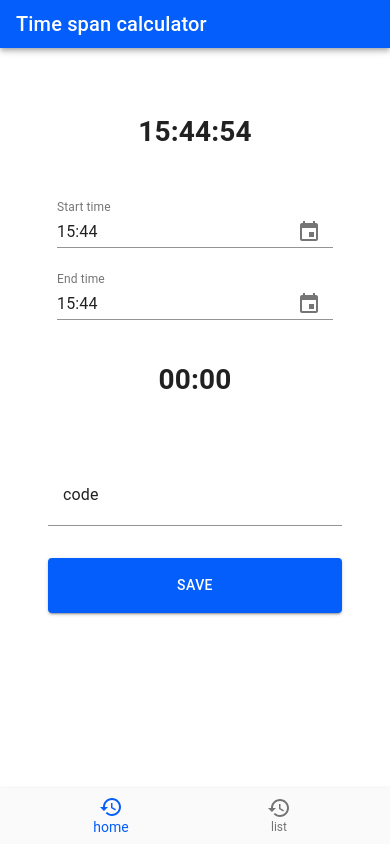
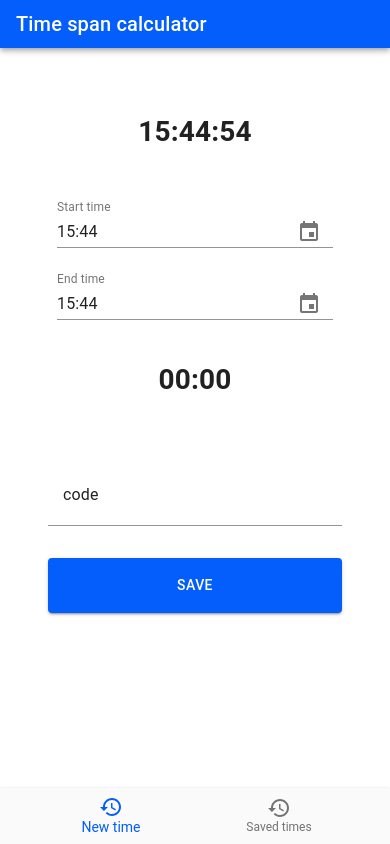
Before and after one commit to trolund/TimespanCalculator, a Next.js app: page / in a window 390 px wide. Built offline with nearby package versions, Linux system fonts and the light colour scheme.

Commit message:
fixed to iphone

```diff
--- a/public/styles.css
+++ b/public/styles.css
@@ -27,6 +27,9 @@
     bottom: 0;
     background: rgb(250, 250, 250) !important;
     box-shadow: rgba(0, 0, 0, 0.16) 0px 1px 4px;
+    padding: 15px !important;
+    margin-bottom: env(safe-area-inset-bottom, 20px);
+
 }
 
 .button {
--- a/services/menu.tsx
+++ b/services/menu.tsx
@@ -10,12 +10,12 @@ export type menuItem = {
 
 export const menu: menuItem[] = [
     {
-        name: 'home',
+        name: 'New time',
         icon: (<RestoreIcon />),
         href: "/"
     },
     {
-        name: 'list',
+        name: 'Saved times',
         icon: (<RestoreIcon />),
         href: "/list"
     }
```
Also changed, not shown: 2 other files (tests, documents, lock files or other folders).
